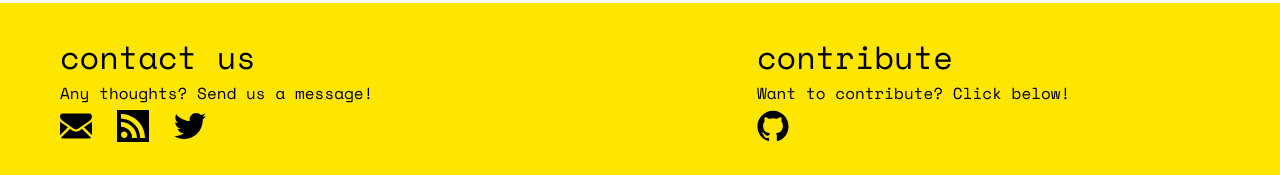
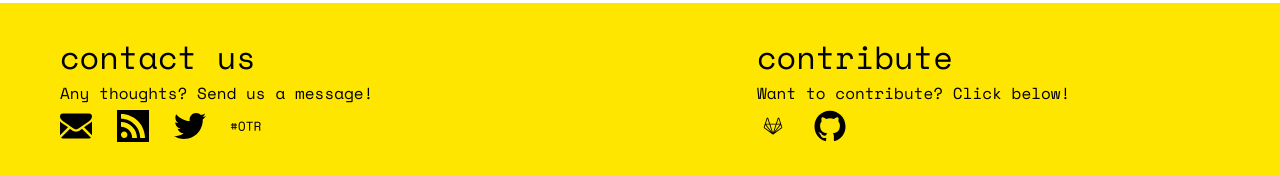
Before and after one commit to otrv4/OTR-website, a Jekyll site: the page built from index.html, in a window 1280 px wide and 1016 px high. Shown: the part 838-1013 px from the top of the window. Built offline with Jekyll 4.4.1, drawn with Linux system fonts in a browser that asks for light colours.

```diff
--- a/_includes/footer.html
+++ b/_includes/footer.html
@@ -30,6 +30,21 @@
                 </svg>
               </span>
             </a>
+            <a href="https://webchat.oftc.net/?randomnick=1&channels=otr&uio=d4" target="_blank" title="Contact by IRC on the #OTR channel">
+              <span class="icon-footer">
+                <svg viewBox="0 0 103.4 53.5">
+                  <g>
+	                  <path d="M14.9,37.9v-5.1h-4.5v5.1h-3v-5.1H2.9v-3h4.6v-4.5H2.9v-3h4.6v-5.1h3v5.1h4.5v-5.1h3v5.1h4.6v3h-4.6v4.5h4.6v3h-4.6v5.1 H14.9z M14.9,25.4h-4.5v4.5h4.5V25.4z"/>
+	                  <path d="M27.8,24.4c0-3.8,0.9-6.7,2.7-8.7s4.3-3.1,7.5-3.1c3.2,0,5.7,1,7.5,3.1c1.8,2.1,2.7,5,2.7,8.7v6.5c0,3.9-0.9,6.8-2.7,8.8 c-1.8,2-4.3,3-7.5,3c-3.2,0-5.7-1-7.5-3s-2.7-5-2.7-8.8V24.4z M38,39.5c2.2,0,3.9-0.8,5-2.3c1.1-1.5,1.7-3.7,1.7-6.6v-6 c0-2.6-0.6-4.8-1.7-6.4c-1.1-1.6-2.8-2.4-5-2.4c-2.2,0-3.9,0.8-5,2.4c-1.1,1.6-1.7,3.8-1.7,6.4v6c0,2.8,0.6,5,1.7,6.6 C34.1,38.7,35.8,39.5,38,39.5z"/>
+	                  <path d="M53.2,13.2h20.4v3.2h-8.4v25.8h-3.5V16.4h-8.4V13.2z"/>
+	                  <path d="M97.7,42.2h-3.5v-9.7c0-0.7-0.2-1.3-0.5-1.7c-0.3-0.4-0.9-0.6-1.7-0.6h-9v11.9h-3.5v-29h10.4c1.5,0,2.8,0.2,3.9,0.6
+		                         c1.1,0.4,2,1,2.8,1.7c0.7,0.7,1.3,1.6,1.7,2.5c0.4,1,0.6,2,0.6,3v1.2c0,1.1-0.3,2.2-0.9,3.2c-0.6,1.1-1.5,1.9-2.8,2.5v0.5
+		                         c0.8,0.1,1.5,0.5,1.9,1c0.5,0.5,0.7,1.3,0.7,2.2V42.2z M83,27h6.5c2,0,3.4-0.4,4.4-1.3c1-0.8,1.4-2.1,1.4-3.7v-0.7
+		                         c0-1.5-0.5-2.6-1.4-3.5c-1-0.9-2.4-1.3-4.4-1.3H83V27z"/>
+                  </g>
+                </svg>
+              </span>
+            </a>
           </li>
         </ul>
       </div>
@@ -38,7 +53,14 @@
         <p>Want to contribute? Click below!</p>
         <ul class="social-media-list">
           <li>
-            <a href="https://github.com/otrv4" target="_blank" title="Check out Github repo">
+            <a href="http://bugs.otr.im/" target="_blank" title="Check out our repos in Gitlab">
+              <span class="icon-footer">
+                <svg viewBox="0 0 586 559">
+								  <path d="m461.48 298.35l-17.78-54.63a7.72 7.72 0 0 0 -.43 -1.47l-35.67-109.8a14.18 14.18 0 0 0 -13.54 -9.67 13.94 13.94 0 0 0 -13.38 9.75l-34 104.63h-107.31l-34.05-104.63a13.94 13.94 0 0 0 -13.32 -9.75h-.08a14.22 14.22 0 0 0 -13.5 9.76l-35.7 109.93c0 .1-.08.18-.11.28l-18.1 55.61a20.29 20.29 0 0 0 7.37 22.71l156.38 113.63a8 8 0 0 0 9.45 -.05l156.41-113.58a20.28 20.28 0 0 0 7.36 -22.72m-233.75-45.13l43.59 134.16-104.64-134.16m148.05 134.19l41.8-128.62 1.8-5.57h61.1l-94.67 121.28m69.44-231.67l30.63 94.33h-61.31m-22.03 16l-30.37 93.46-18.12 55.66-48.42-149.12m-52.73-110.33l30.69 94.33h-61.27m-19.98 70.97a4.31 4.31 0 0 1 -1.56 -4.83l13.44-41.3 98.57 126.37m192.98-80.24l-110.46 80.21.37-.48 98.2-125.86 13.44 41.28a4.31 4.31 0 0 1 -1.55 4.84"/>
+							  </svg>
+              </span>
+            </a>
+            <a href="https://github.com/otrv4" target="_blank" title="Check out our repos in Github">
               <span class="icon-footer">
                 <svg viewBox="0 0 16 16">
                   <path d="M7.999,0.431c-4.285,0-7.76,3.474-7.76,7.761 c0,3.428,2.223,6.337,5.307,7.363c0.388,0.071,0.53-0.168,0.53-0.374c0-0.184-0.007-0.672-0.01-1.32 c-2.159,0.469-2.614-1.04-2.614-1.04c-0.353-0.896-0.862-1.135-0.862-1.135c-0.705-0.481,0.053-0.472,0.053-0.472 c0.779,0.055,1.189,0.8,1.189,0.8c0.692,1.186,1.816,0.843,2.258,0.645c0.071-0.502,0.271-0.843,0.493-1.037 C4.86,11.425,3.049,10.76,3.049,7.786c0-0.847,0.302-1.54,0.799-2.082C3.768,5.507,3.501,4.718,3.924,3.65 c0,0,0.652-0.209,2.134,0.796C6.677,4.273,7.34,4.187,8,4.184c0.659,0.003,1.323,0.089,1.943,0.261 c1.482-1.004,2.132-0.796,2.132-0.796c0.423,1.068,0.157,1.857,0.077,2.054c0.497,0.542,0.798,1.235,0.798,2.082 c0,2.981-1.814,3.637-3.543,3.829c0.279,0.24,0.527,0.713,0.527,1.437c0,1.037-0.01,1.874-0.01,2.129 c0,0.208,0.14,0.449,0.534,0.373c3.081-1.028,5.302-3.935,5.302-7.362C15.76,3.906,12.285,0.431,7.999,0.431z"/>
```
